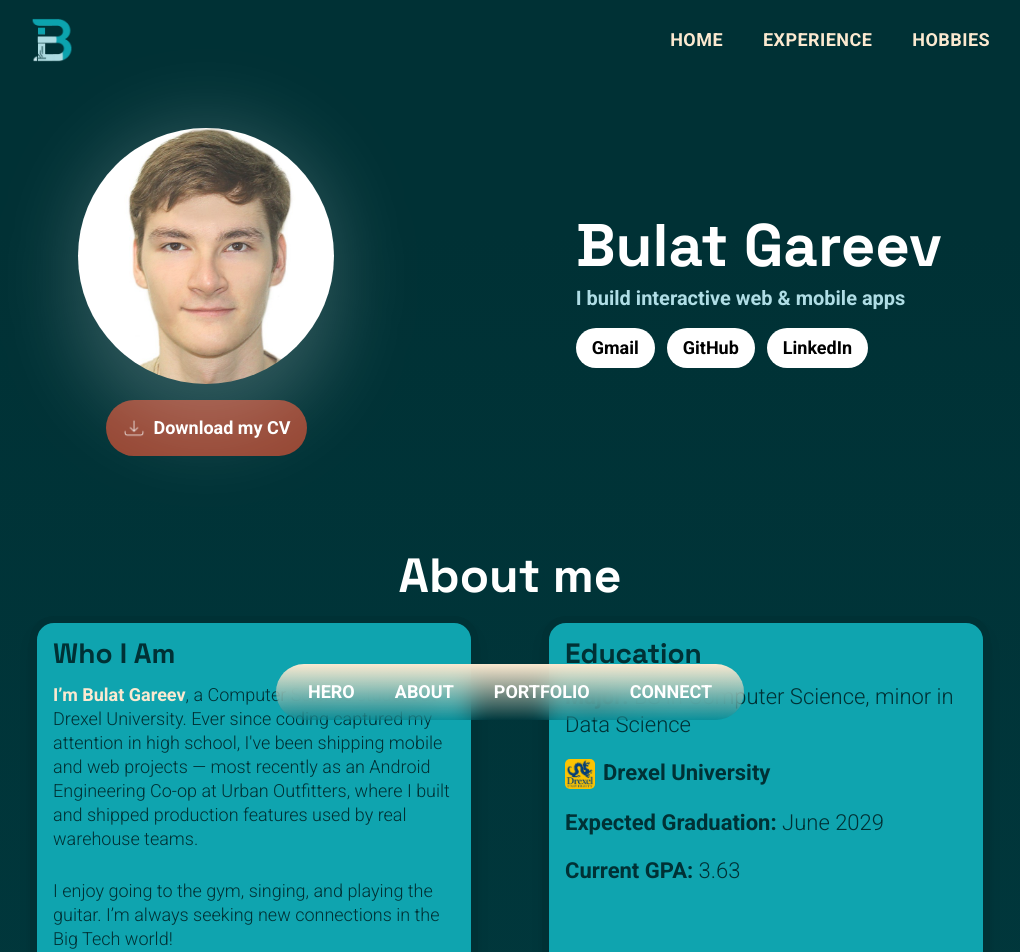
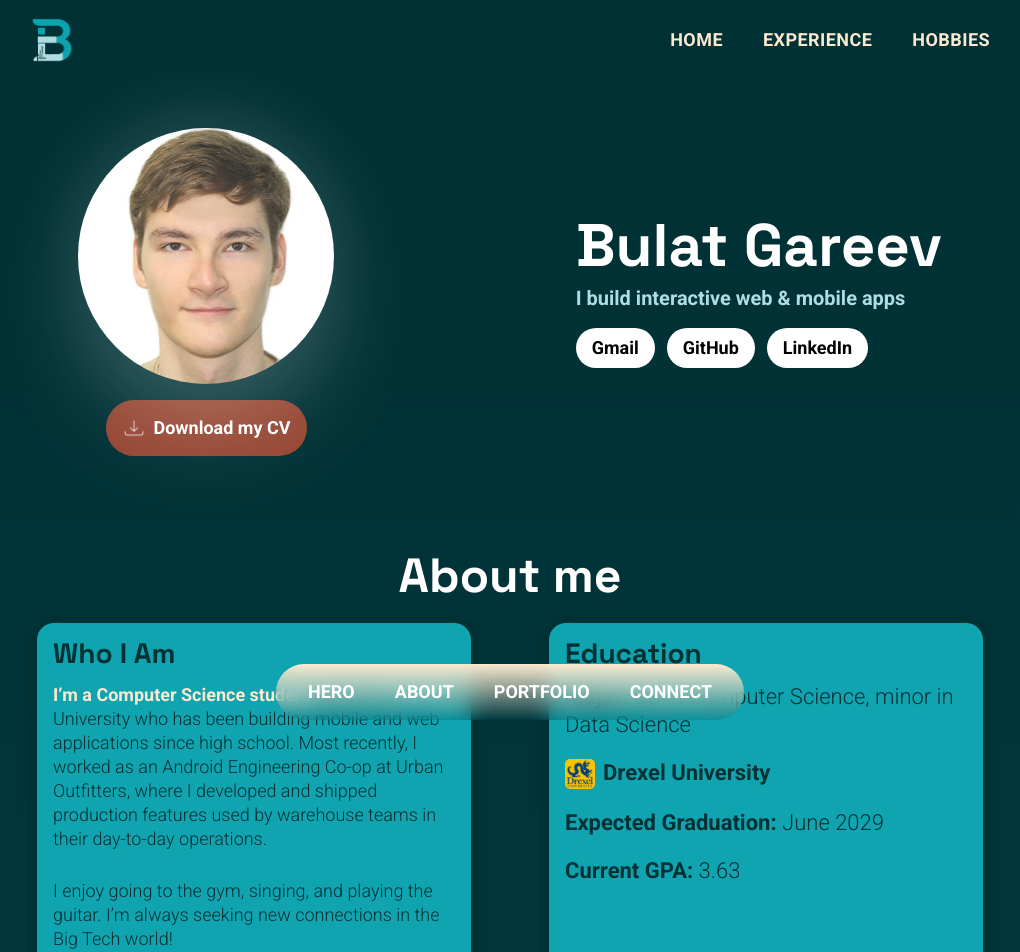
Before and after one commit to gareev-bulat/PortfolioWebsite, a Next.js app: page / in a window 1280 px wide. Shown: the top 952 px of the page, without its empty margins (130-1150 px from the left). Built offline with nearby package versions, Linux system fonts and the light colour scheme.

Commit message:
refactor: new aboutme section text

```diff
--- a/components/aboutme.tsx
+++ b/components/aboutme.tsx
@@ -25,13 +25,9 @@ const Aboutme = () => {
           <h1 className="font-display pb-4 text-base_l lg:text-lg">Who I Am</h1>
           <p className="mb-7 font-light text-base">
             <span className="text-brand-200 font-semibold">
-              I’m Bulat Gareev
+              I’m a Computer Science student
             </span>
-            {", "}a Computer Science student at Drexel University. Ever since
-            coding captured my attention in high school, I've been shipping
-            mobile and web projects — most recently as an Android Engineering
-            Co-op at Urban Outfitters, where I built and shipped production
-            features used by real warehouse teams.
+            {", "}at Drexel University who has been building mobile and web applications since high school. Most recently, I worked as an Android Engineering Co-op at Urban Outfitters, where I developed and shipped production features used by warehouse teams in their day-to-day operations.
           </p>
           <p className="font-light text-base">
             I enjoy going to the gym, singing, and playing the guitar. I’m
```
